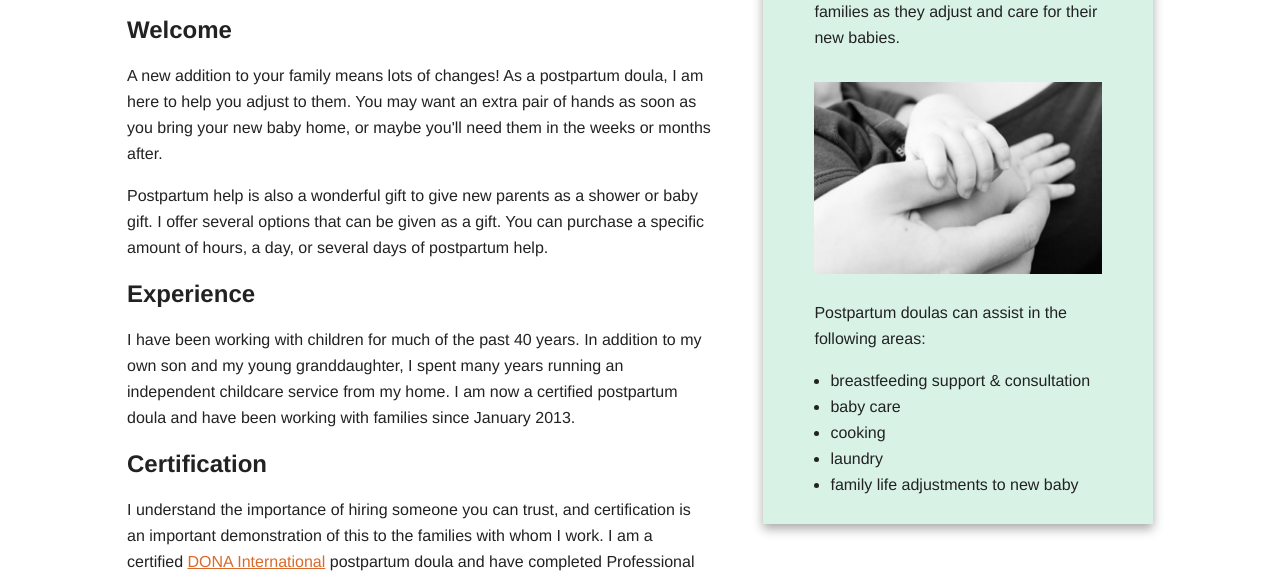
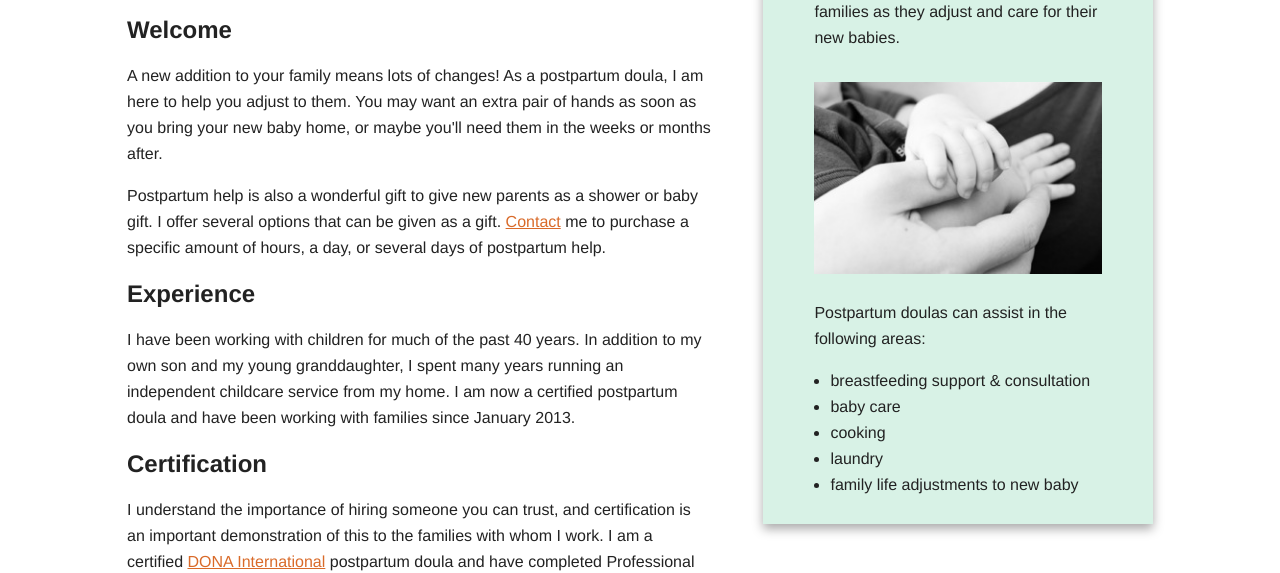
Before and after one commit to bobwithanx/lighthousedoula.com, a plain HTML site: page index.html in a window 1280 px wide. Shown: the part 236-809 px from the top of the page. Drawn offline with nearby package versions, Linux system fonts and the light colour scheme.

Commit message:
Linked to contact on homepage.

```diff
--- a/index.html
+++ b/index.html
@@ -46,7 +46,7 @@
                         <h2>Welcome</h2>
                         <p>A new addition to your family means lots of changes! As a postpartum doula, I am here to help you adjust to them. You may want an extra pair of hands as soon as you bring your new baby home, or maybe you'll need them in the weeks or months after.</p>
                     <p>
-Postpartum help is also a wonderful gift to give new parents as a shower or baby gift. I offer several options that can be given as a gift. You can purchase a specific amount of hours, a day, or several days of postpartum help.
+Postpartum help is also a wonderful gift to give new parents as a shower or baby gift. I offer several options that can be given as a gift. <a href="/contact.html">Contact</a> me to purchase a specific amount of hours, a day, or several days of postpartum help.
 </p>
                     </section>
                     <section>
```
